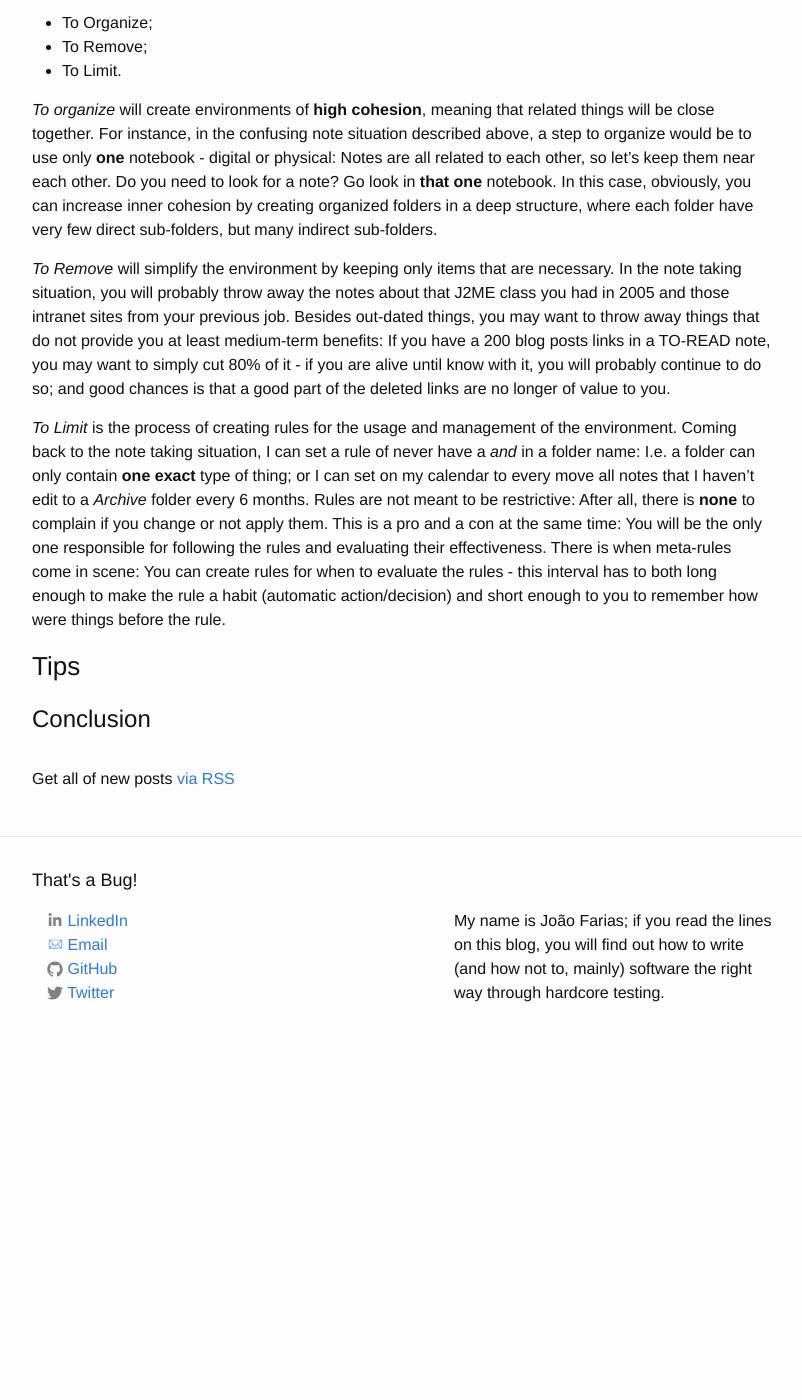
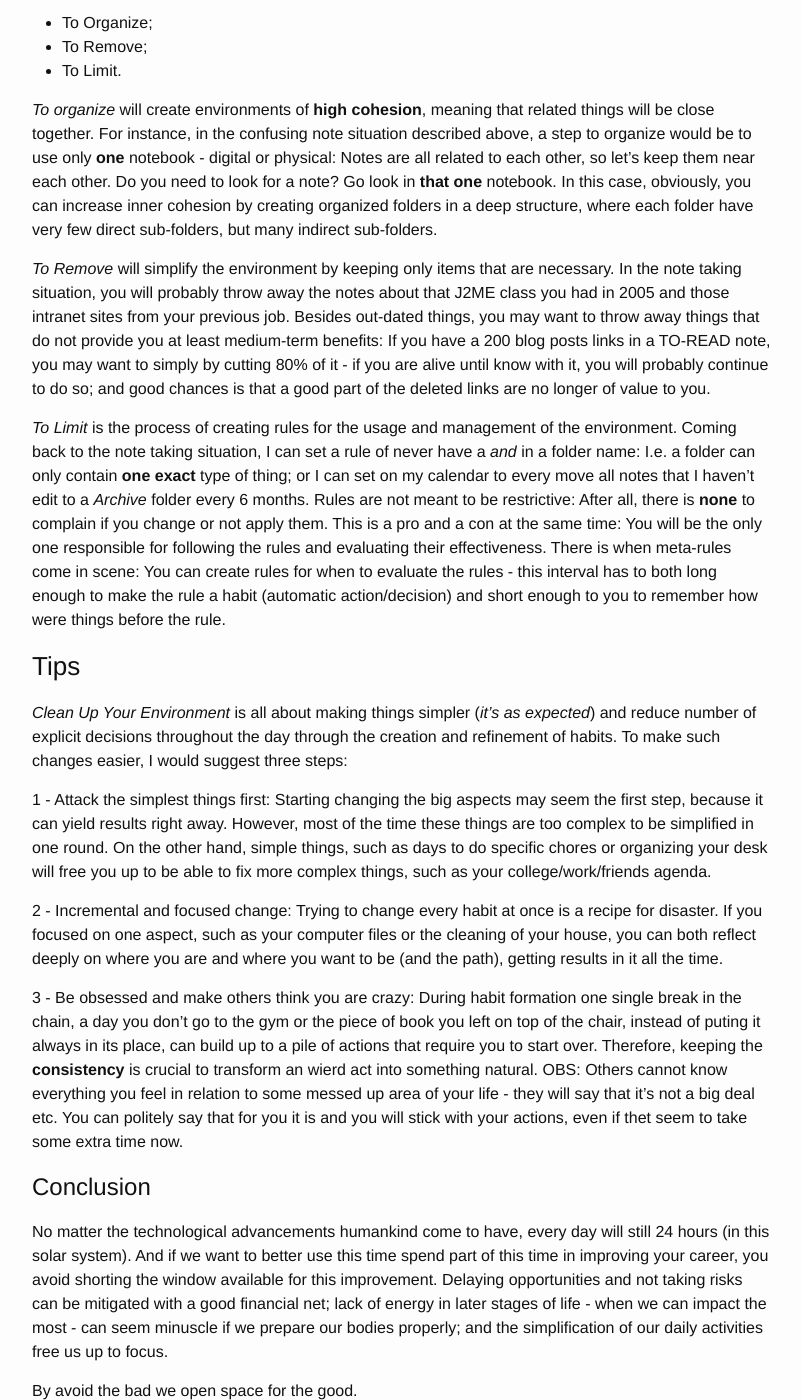
Before and after one commit to JoaoGFarias/JoaoGFarias.github.io, a Jekyll site: the page built from _posts/2019-03-14-3_no_tech_career_boost.markdown, in a window 1280 px wide and 1400 px high, scrolled down 3525 px. Shown: the whole window, without its empty margins (238-1040 px from the left). Built offline with Jekyll 4.4.1, drawn with Linux system fonts in a browser that asks for light colours; before the commit the page ends 4590 px from its top, so only the background shows below that.

Commit message:
3 non tech

```diff
--- a/_posts/2019-03-14-3_no_tech_career_boost.markdown
+++ b/_posts/2019-03-14-3_no_tech_career_boost.markdown
@@ -128,12 +128,22 @@ To mitigate these problems, as you don't change tires of a car while driving, it
 
 _To organize_ will create environments of **high cohesion**, meaning that related things will be close together. For instance, in the confusing note situation described above, a step to organize would be to use only **one** notebook - digital or physical: Notes are all related to each other, so let's keep them near each other. Do you need to look for a note? Go look in **that one** notebook. In this case, obviously, you can increase inner cohesion by creating organized folders in a deep structure, where each folder have very few direct sub-folders, but many indirect sub-folders.
 
-_To Remove_ will simplify the environment by keeping only items that are necessary. In the note taking situation, you will probably throw away the notes about that J2ME class you had in 2005 and those intranet sites from your previous job. Besides out-dated things, you may want to throw away things that do not provide you at least medium-term benefits: If you have a 200 blog posts links in a TO-READ note, you may want to simply cut 80% of it - if you are alive until know with it, you will probably continue to do so; and good chances is that a good part of the deleted links are no longer of value to you.
+_To Remove_ will simplify the environment by keeping only items that are necessary. In the note taking situation, you will probably throw away the notes about that J2ME class you had in 2005 and those intranet sites from your previous job. Besides out-dated things, you may want to throw away things that do not provide you at least medium-term benefits: If you have a 200 blog posts links in a TO-READ note, you may want to simply by cutting 80% of it - if you are alive until know with it, you will probably continue to do so; and good chances is that a good part of the deleted links are no longer of value to you.
 
 _To Limit_ is the process of creating rules for the usage and management of the environment. Coming back to the note taking situation, I can set a rule of never have a _and_ in a folder name: I.e. a folder can only contain **one exact** type of thing; or I can set on my calendar to every move all notes that I haven't edit to a _Archive_ folder every 6 months. Rules are not meant to be restrictive: After all, there is **none** to complain if you change or not apply them. This is a pro and a con at the same time: You will be the only one responsible for following the rules and evaluating their effectiveness. There is when meta-rules come in scene: You can create rules for when to evaluate the rules - this interval has to both long enough to make the rule a habit (automatic action/decision) and short enough to you to remember how were things before the rule.
 
-
 ### Tips
 
+_Clean Up Your Environment_ is all about making things simpler (_it's as expected_) and reduce number of explicit decisions throughout the day through the creation and refinement of habits. To make such changes easier, I would suggest three steps:
+
+1 - Attack the simplest things first: Starting changing the big aspects may seem the first step, because it can yield results right away. However, most of the time these things are too complex to be simplified in one round. On the other hand, simple things, such as days to do specific chores or organizing your desk will free you up to be able to fix more complex things, such as your college/work/friends agenda.
+
+2 - Incremental and focused change: Trying to change every habit at once is a recipe for disaster. If you focused on one aspect, such as your computer files or the cleaning of your house, you can both reflect deeply on where you are and where you want to be (and the path), getting results in it all the time.
+
+3 - Be obsessed and make others think you are crazy: During habit formation one single break in the chain, a day you don't go to the gym or the piece of book you left on top of the chair, instead of puting it always in its place, can build up to a pile of actions that require you to start over. Therefore, keeping the **consistency** is crucial to transform an wierd act into something natural. OBS: Others cannot know everything you feel in relation to some messed up area of your life - they will say that it's not a big deal etc. You can politely say that for you it is and you will stick with your actions, even if thet seem to take some extra time now.
 
 # Conclusion
+
+No matter the technological advancements humankind come to have, every day will still 24 hours (in this solar system). And if we want to better use this time spend part of this time in improving your career, you avoid shorting the window available for this improvement. Delaying opportunities and not taking risks can be mitigated with a good financial net; lack of energy in later stages of life - when we can impact the most - can seem minuscle if we prepare our bodies properly; and the simplification of our daily activities free us up to focus.
+
+By avoid the bad we open space for the good.
```
